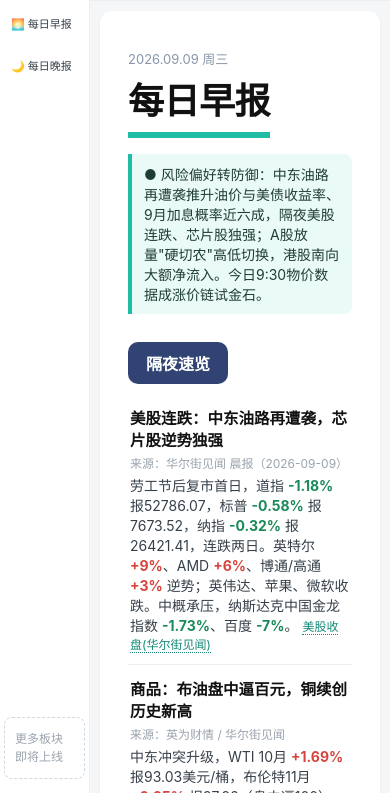
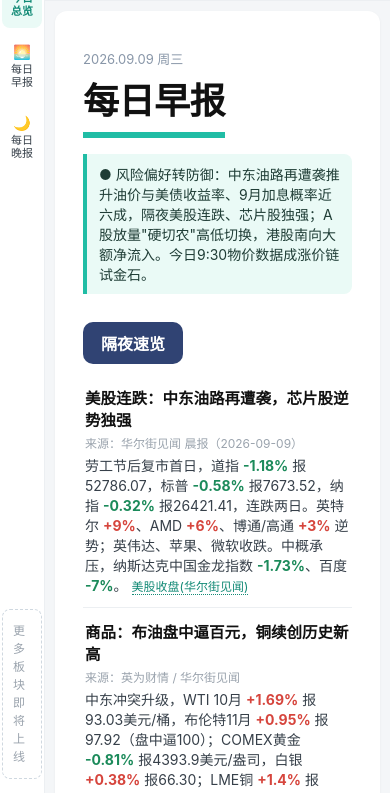
Before and after one commit to CrystalCrystal-hub/vcpe-daily-brief, a plain HTML site: page index.html in a window 390 px wide. Shown: the part 51-844 px from the top of the page. Drawn offline with Linux system fonts and the light colour scheme.

Commit message:
fix: 手机端导航栏收窄至45px，图标在上、文字两行(每日/早报)

```diff
--- a/index.html
+++ b/index.html
@@ -14,7 +14,9 @@ body{font-family:-apple-system,BlinkMacSystemFont,"PingFang SC","Microsoft YaHei
 .layout{display:flex;height:100%;overflow:hidden;}
 .sidebar{width:220px;background:var(--side);border-right:1px solid var(--line);padding:18px 12px;flex-shrink:0;display:flex;flex-direction:column;}
 .brand{font-size:15px;font-weight:800;color:var(--green-d);padding:0 10px 14px;border-bottom:1px solid #eee;margin-bottom:14px;letter-spacing:.5px;}
-.nav-item{display:block;width:100%;text-align:left;border:none;background:none;cursor:pointer;font-size:15px;color:#37404a;padding:12px 10px;border-radius:8px;margin-bottom:6px;font-family:inherit;border-left:4px solid transparent;transition:.15s;}
+.nav-item{display:flex;align-items:center;gap:8px;width:100%;text-align:left;border:none;background:none;cursor:pointer;font-size:15px;color:#37404a;padding:12px 10px;border-radius:8px;margin-bottom:6px;font-family:inherit;border-left:4px solid transparent;transition:.15s;}
+.nav-item .ni-txt{display:inline-flex;flex-direction:row;}
+.nav-item .ni-txt span{display:inline;}
 .nav-item:hover{background:#f3f7f9;}
 .nav-item.active{background:#eafaf6;color:var(--green-d);border-left-color:var(--green);font-weight:700;}
 .placeholder{margin-top:auto;padding:12px 10px;border:1px dashed #cfd8e0;border-radius:8px;font-size:12px;color:#9aa3ad;line-height:1.5;}
@@ -39,9 +41,12 @@ body{font-family:-apple-system,BlinkMacSystemFont,"PingFang SC","Microsoft YaHei
 
 @media(max-width:768px){
   .layout{flex-direction:row;height:100%;}
-  .sidebar{display:flex;width:90px;padding:14px 4px;border-right:1px solid var(--line);}
+  .sidebar{display:flex;width:45px;padding:14px 2px;border-right:1px solid var(--line);}
   .brand{display:none;}
-  .nav-item{font-size:11px;padding:10px 3px;white-space:nowrap;overflow:hidden;text-overflow:ellipsis;}
+  .nav-item{flex-direction:column;align-items:center;gap:2px;font-size:11px;padding:10px 0;border-left-width:0;line-height:1.2;text-align:center;}
+  .nav-item .ni-ico{font-size:14px;}
+  .nav-item .ni-txt{flex-direction:column;}
+  .nav-item .ni-txt span{display:block;}
   .topbar{height:52px;padding:0 12px;}
   .topbar-logo{font-size:14px;}
   .mobile-nav{display:none;}
@@ -55,9 +60,9 @@ body{font-family:-apple-system,BlinkMacSystemFont,"PingFang SC","Microsoft YaHei
 <div class="layout">
   <aside class="sidebar">
     <div class="brand">每日资讯工作台</div>
-    <button class="nav-item active" data-period="overview">📋 今日总览</button>
-    <button class="nav-item" data-period="morning">🌅 每日早报</button>
-    <button class="nav-item" data-period="evening">🌙 每日晚报</button>
+    <button class="nav-item active" data-period="overview"><span class="ni-ico">📋</span><span class="ni-txt"><span>今日</span><span>总览</span></span></button>
+    <button class="nav-item" data-period="morning"><span class="ni-ico">🌅</span><span class="ni-txt"><span>每日</span><span>早报</span></span></button>
+    <button class="nav-item" data-period="evening"><span class="ni-ico">🌙</span><span class="ni-txt"><span>每日</span><span>晚报</span></span></button>
     <div class="placeholder">更多板块即将上线</div>
   </aside>
   <main class="content">
```
